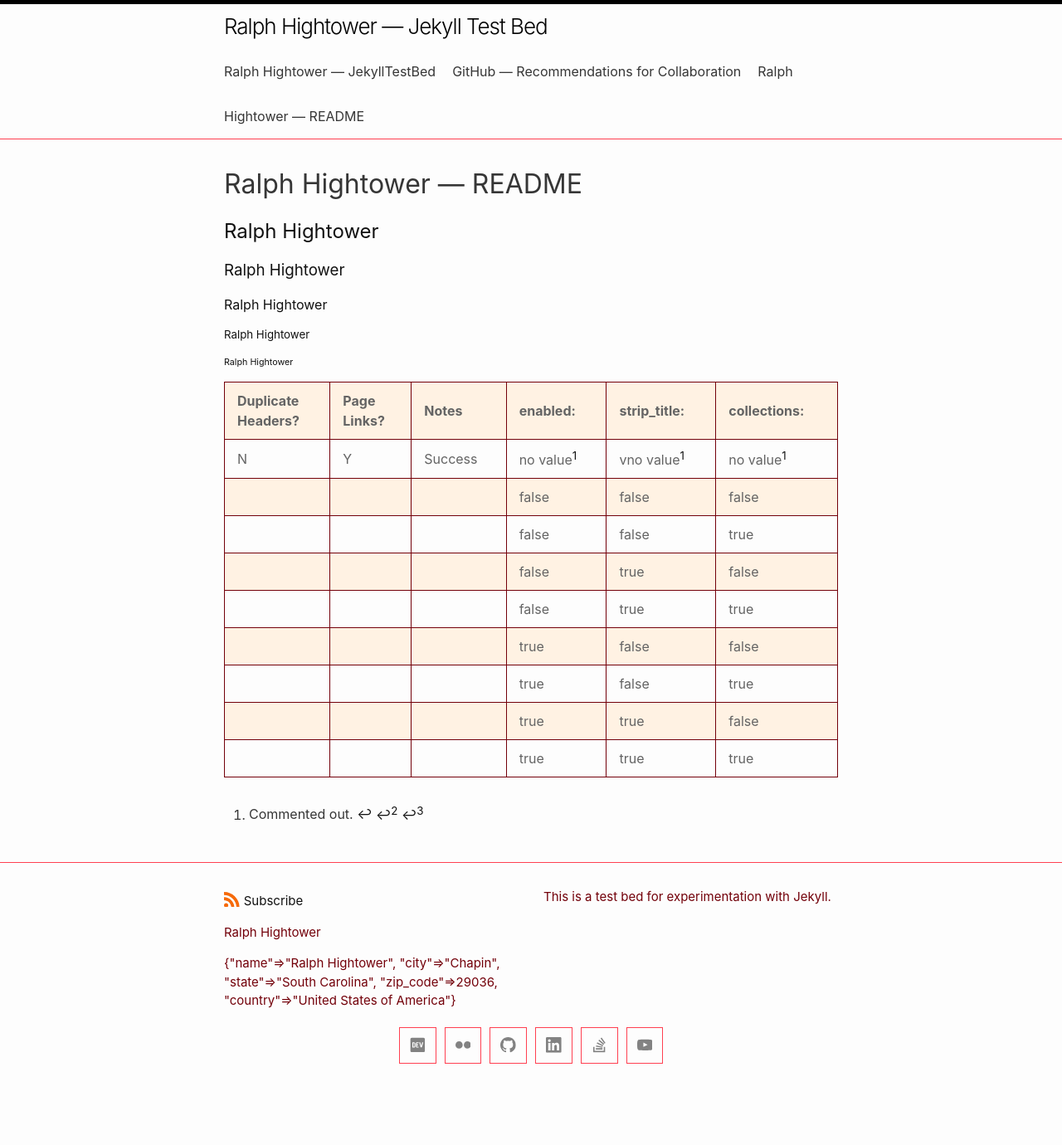
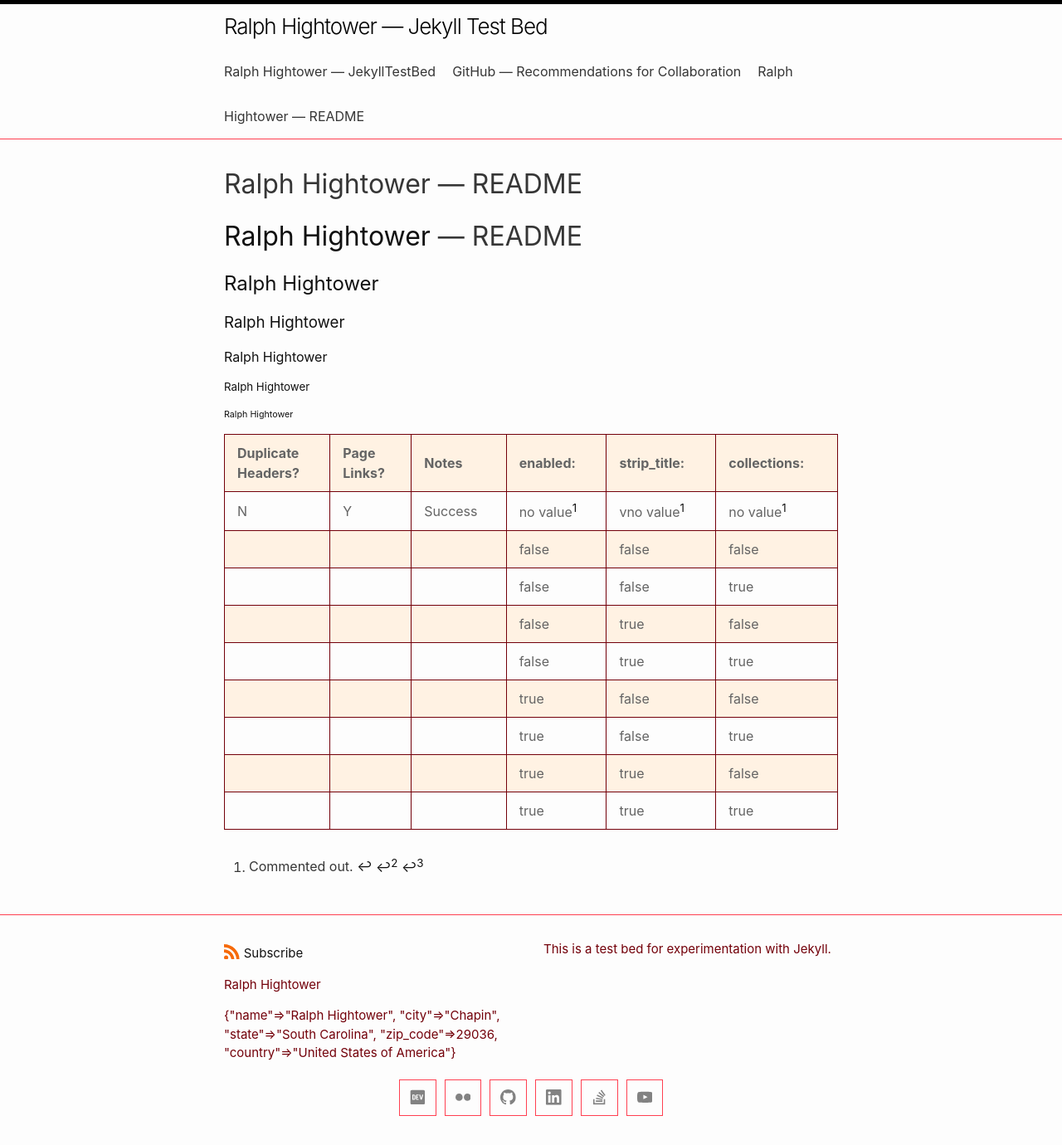
Before and after one commit to RalphHightower/JekyllTestBed, a Jekyll site: the page built from README.md, in a window 1280 px wide. Shown: the whole page at 83% size. Built offline with Jekyll 4.4.1, drawn with Linux system fonts in a browser that asks for light colours; our own code applies the rules of GitHub Pages for plain Markdown files; before the commit the page ends 1317 px from its top, so only the background shows below that; part of the change alters nothing that is shown.

Commit message:
[docs] (web): Update _config.yml(null value)

```diff
--- a/_config.yml
+++ b/_config.yml
@@ -51,10 +51,10 @@ plugins:
 # - "jekyll-titles-from-headings"
 
 # 2024-05-06 This looks like the right settings where Jekyll won't display two H1s.
-titles_from_headings:
-  enabled: true
-  strip_title: true
-  collections: false
+#titles_from_headings:
+#  enabled: true
+#  strip_title: true
+#  collections: false
 
 # Optional. The default date format, used if none is specified in the tag.
 last-modified-at:
```
